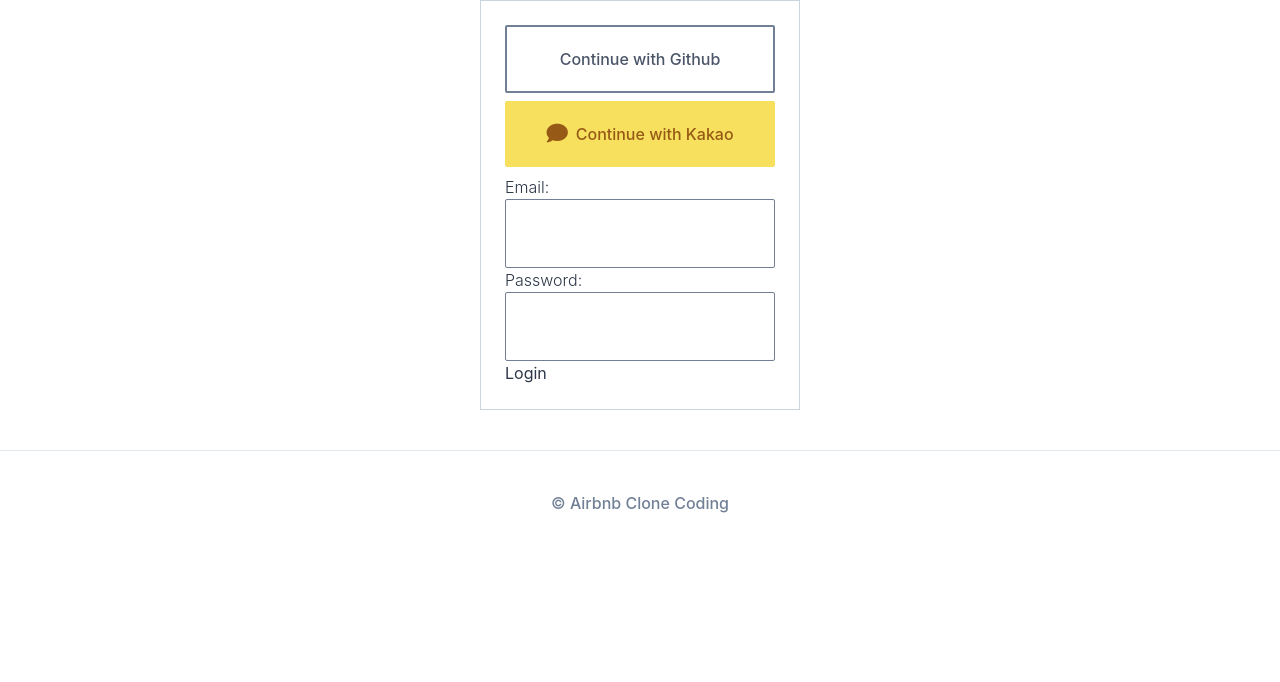
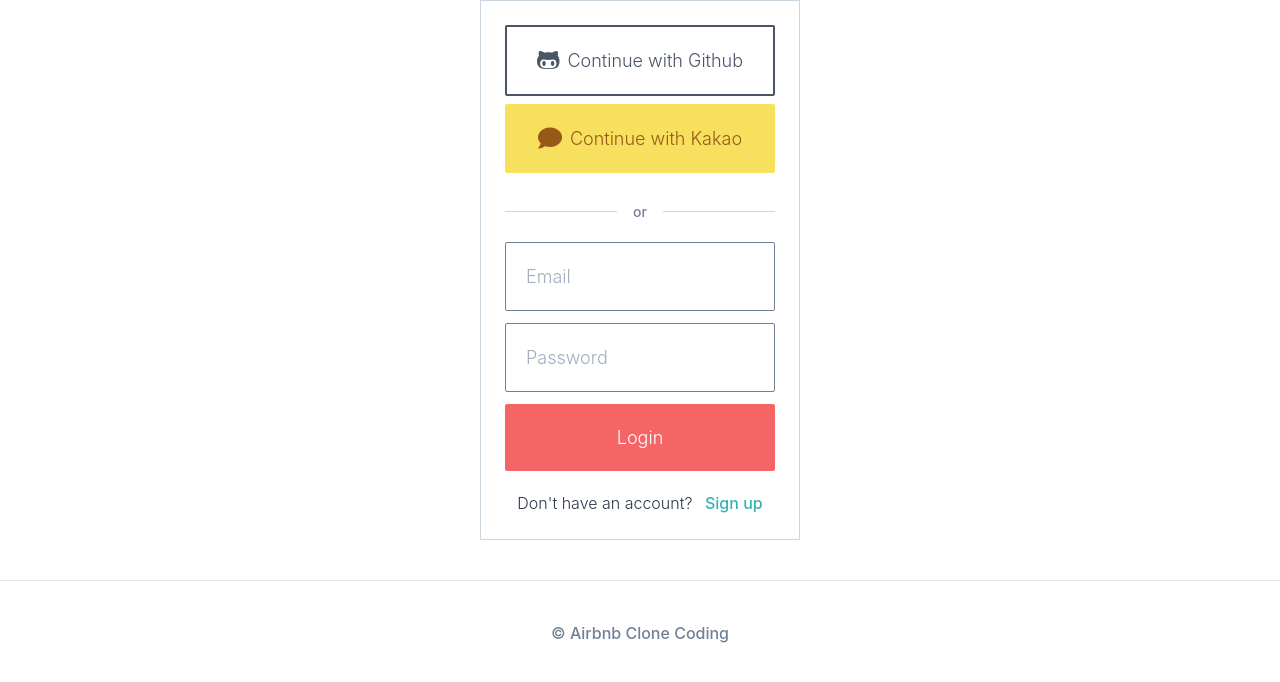
Before and after one commit to Hyun-Jun-Lee/airbnb, a Django app: page /users/login in a window 1280 px wide. Shown: the part 80-762 px from the top of the page. Run offline with Django 4.2, Linux system fonts and the light colour scheme; parts of the project's set-up code (start-up, migrations or seed data) failed here and were passed over; some libraries are stand-ins or nearby versions.

Commit message:
btn & input and without form

```diff
--- a/templates/partials/social_login.html
+++ b/templates/partials/social_login.html
@@ -1,10 +1,14 @@
 <div class="flex flex-col w-full">
-    <a href="{% url 'users:github-login' %}"
-        class="w-full border-2 font-medium text-gray-700 mb-2 border-gray-600 text-center rounded-sm py-5">
-        Continue with Github
+    <a href="{% url 'users:github-login' %}" class="btn border-2  text-gray-700 mb-2 border-gray-700">
+        <i class="fab fa-github-alt mr-2 fa-lg"></i>Continue with Github
     </a>
-    <a href="{% url 'users:kakao-login' %}"
-        class="w-full border font-medium text-yellow-800 mb-2 border-yellow-400 text-center rounded-sm py-5 bg-yellow-400">
+    <a href="{% url 'users:kakao-login' %}" class="btn border text-yellow-800 mb-2 border-yellow-400 bg-yellow-400">
         <i class="fas fa-comment mr-2 fa-lg"></i>Continue with Kakao
     </a>
 </div>
+
+<div class="flex items-center w-full my-5">
+    <div class="h-px w-full bg-gray-400"></div>
+    <span class="text-gray-600 font-medium mx-4 text-sm">or</span>
+    <div class="h-px w-full bg-gray-400"></div>
+</div>
--- a/templates/users/login.html
+++ b/templates/users/login.html
@@ -12,13 +12,21 @@ Log In
 {% endblock search-bar %}
 
 {% block content %}
+
+
 <div class="container lg:w-5/12 md:w-1/2 xl:w-1/4 mx-auto my-10 flex flex-col items-center border p-6 border-gray-400">
     {% include 'partials/social_login.html' %}
 
-    <form method="POST" action="{% url 'users:login' %}">
+    <form method="POST" action="{% url 'users:login' %}" class="w-full">
         {% csrf_token %}
-        {{form.as_p}}
-        <button>Login</button>
+        <input type="email" placeholder="Email" class="mb-3">
+        <input type="password" placeholder="Password" class="mb-3">
+        <button class="btn bg-red-500 text-white">Login</button>
     </form>
+
+    <div class="mt-5">
+        <span class="mr-2">Don't have an account?</span>
+        <a href="{% url 'users:signup' %}" class="text-teal-500 font-medium">Sign up</a>
+    </div>
 </div>
 {% endblock content %}
```
Also changed, not shown: templates/partials/room_card.html (+7 -12 lines).
